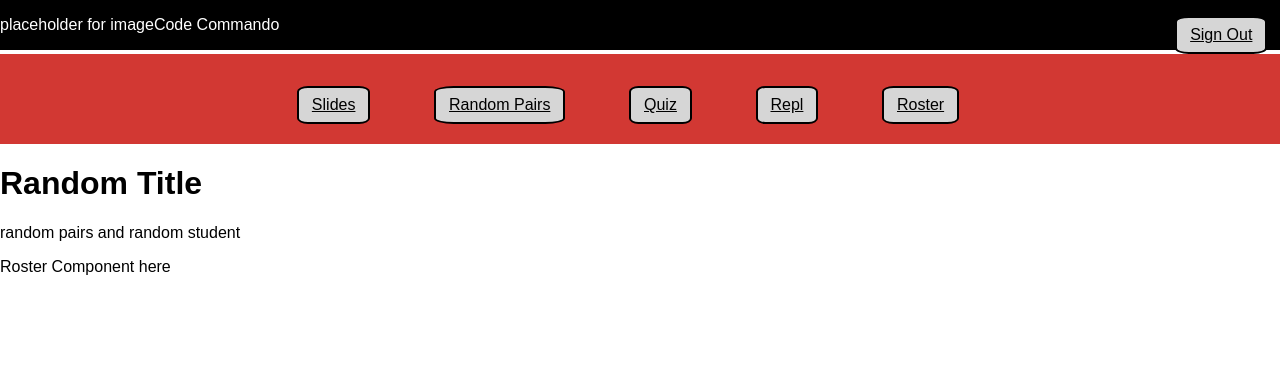
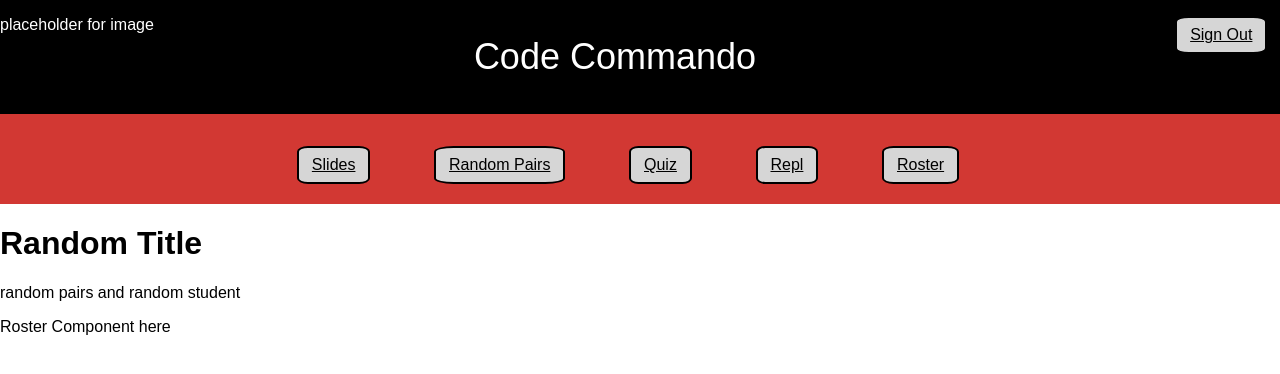
Before and after one commit to code-commando/frontend, a React (Create React App) app: page /random in a window 1280 px wide. Shown: the top 374 px of the page. Built offline with nearby package versions, Linux system fonts and the light colour scheme.

Commit message:
getting ready to pull master

```diff
--- a/src/components/CodeRunner.js
+++ b/src/components/CodeRunner.js
@@ -1,13 +1,14 @@
 import React, { Component, Fragment } from 'react';
-import NavBar from './NavBar';
-import HeaderBar from './HeaderBar';
+// import NavBar from './NavBar';
+import style from '../style/style.js';
 
 export default class CodeRunner extends Component {
   render() {
     return (
       <Fragment>
-        <HeaderBar />
-        <NavBar />
+        <style.NavBar />
+        {/* <NavBar /> */}
+        {/* <style.NavBar /> */}
         <h1>Code runner</h1>
       </Fragment>
     );
--- a/src/components/Courses.js
+++ b/src/components/Courses.js
@@ -1,6 +1,7 @@
 import React, { Component, Fragment } from 'react';
 import { Link } from 'react-router-dom';
-import HeaderBar from './HeaderBar.js';
+// import HeaderBar from './HeaderBar.js';
+import style from '../style/style.js';
 
 const main = {
   textAlign: 'center',
@@ -49,7 +50,8 @@ export default class Courses extends Component {
   render() {
     return (
       <Fragment>
-        <HeaderBar />
+        {/* <HeaderBar /> */}
+        <style.HeaderBar />
         <div style={main}>
           <br></br>
           <h1 style={titleStyle}>Welcome [user]</h1>
--- a/src/components/Random.js
+++ b/src/components/Random.js
@@ -1,13 +1,15 @@
 import React, { Fragment, Component } from 'react';
-import NavBar from './NavBar.js';
-import HeaderBar from './HeaderBar.js';
+// import NavBar from './NavBar.js';
+// import HeaderBar from './HeaderBar.js';
+import style from '../style/style.js';
 
 export default class Random extends Component {
   render() {
     return (
       <Fragment>
-        <HeaderBar />
-        <NavBar />
+        {/* <HeaderBar /> */}
+        <style.NavBar />
+        {/* <NavBar /> */}
         <h1>Random Title</h1>
         <p>random pairs and random student</p>
         <p> Roster Component here</p>
--- a/src/components/SignIn.js
+++ b/src/components/SignIn.js
@@ -1,5 +1,6 @@
 import React, { Component, Fragment } from 'react';
 import {connect} from 'react-redux';
+import style from '../style/style.js';
 
 
 class SignIn extends Component {
--- a/src/style/style.js
+++ b/src/style/style.js
@@ -15,7 +15,7 @@ const style = {
   main: {
     background: 'black',
     margin: 0,
-    width: '100%'
+    width: '100%',
   },
 
   imgStyle: {
```
